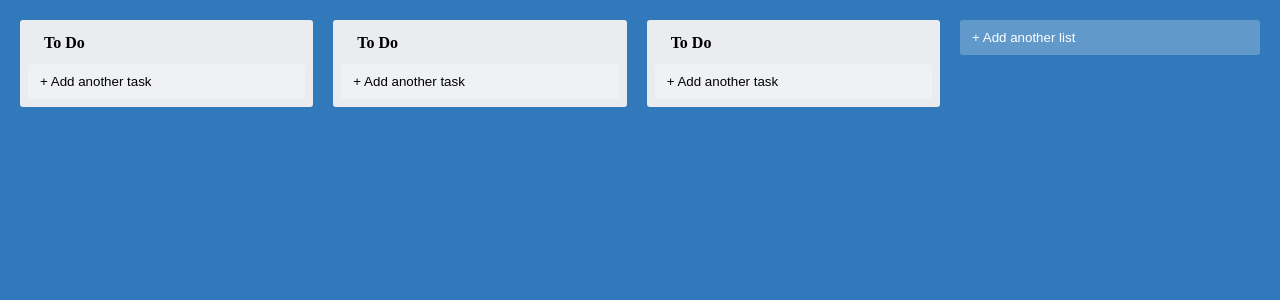
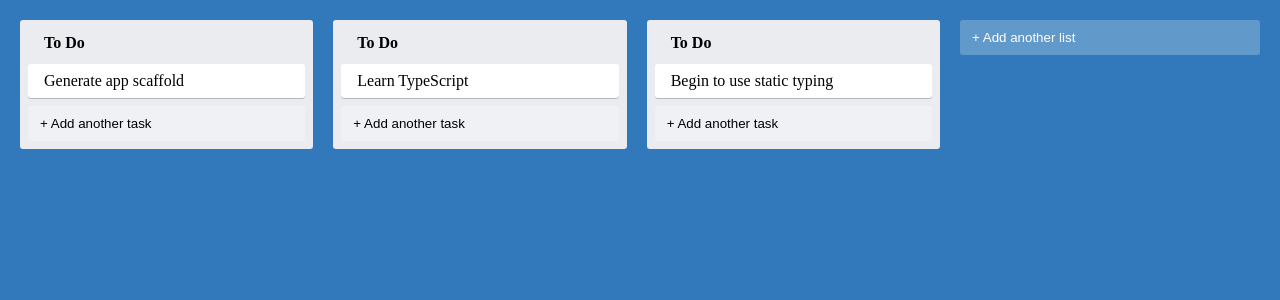
Before and after one commit to benediktms/trello-clone, a React (Create React App) app: page / in a window 1280 px wide. Shown: the top 300 px of the page. Built offline with nearby package versions, Linux system fonts and the light colour scheme.

Commit message:
using context to render column contentx

```diff
--- a/src/Column.tsx
+++ b/src/Column.tsx
@@ -2,17 +2,22 @@ import React, { PropsWithChildren } from 'react';
 import { AddNewItem } from './AddNewItem';
 import { ColumnContainer, ColumnTitle } from './styles';
 import { useAppState } from './AppStateContext';
+import { Card } from './Card';
 
 interface ColumnProps {
   text: string;
   index: number;
 }
 
-export const Column = ({ text, children }: PropsWithChildren<ColumnProps>) => {
+export const Column = ({ text, index }: PropsWithChildren<ColumnProps>) => {
+  const { state } = useAppState();
+
   return (
     <ColumnContainer>
       <ColumnTitle>{text}</ColumnTitle>
-      {children}
+      {state.lists[index].tasks.map((task) => (
+        <Card text={task.text} key={task.id} />
+      ))}
       <AddNewItem
         toggleButtonText="+ Add another task"
         onAdd={console.log}
```
